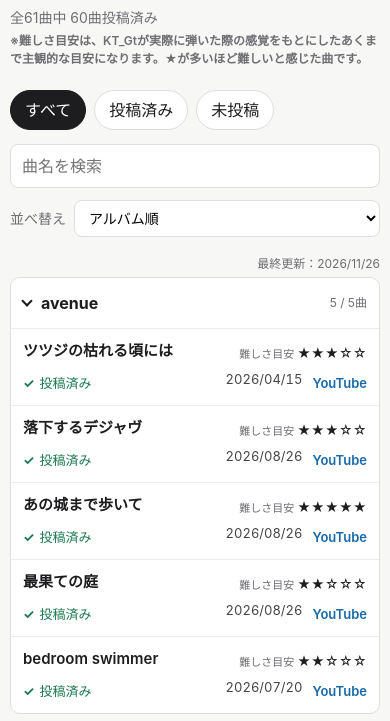
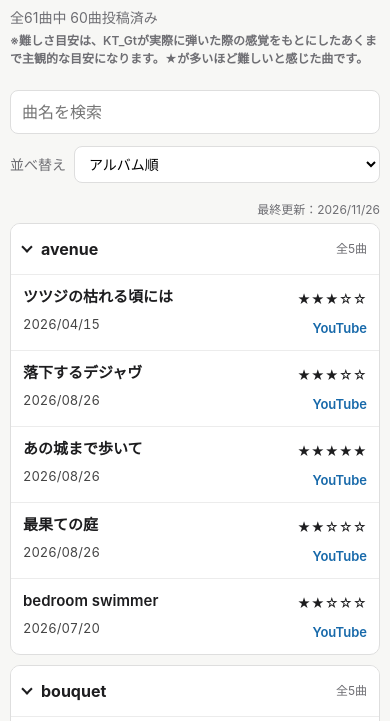
Before and after one commit to kt-guitar/guitar-song-list, a plain HTML site: page index.html in a window 390 px wide. Shown: the part 123-844 px from the top of the page. Drawn offline with Linux system fonts and the light colour scheme.

Commit message:
Replace posting status with optional song comments and responsive layout

```diff
--- a/index.html
+++ b/index.html
@@ -20,12 +20,6 @@
     </header>
 
     <section class="controls" aria-label="一覧の操作">
-      <div class="filter-tabs" role="group" aria-label="投稿状態で絞り込み">
-        <button class="filter-button is-active" data-filter="all">すべて</button>
-        <button class="filter-button" data-filter="posted">投稿済み</button>
-        <button class="filter-button" data-filter="unposted">未投稿</button>
-      </div>
-
       <div class="control-row">
         <label class="search-box">
           <span class="sr-only">曲名検索</span>
--- a/script.js
+++ b/script.js
@@ -2,10 +2,8 @@ const songList = document.getElementById("songList");
 const summary = document.getElementById("summary");
 const searchInput = document.getElementById("searchInput");
 const sortSelect = document.getElementById("sortSelect");
-const filterButtons = document.querySelectorAll(".filter-button");
 const lastUpdated = document.getElementById("lastUpdated");
 
-let currentFilter = "all";
 const collapsedAlbums = new Set();
 
 sortSelect.innerHTML = `
@@ -55,19 +53,12 @@ function getVisibleSongs() {
   const keyword = normalize(searchInput.value.trim());
 
   const result = songs.filter((song) => {
-    const posted = isPosted(song);
-
-    const matchesFilter =
-      currentFilter === "all" ||
-      (currentFilter === "posted" && posted) ||
-      (currentFilter === "unposted" && !posted);
-
     const matchesSearch =
       keyword === "" ||
       normalize(song.title).includes(keyword) ||
       normalize(song.album).includes(keyword);
 
-    return matchesFilter && matchesSearch;
+    return matchesSearch;
   });
 
   const sortType = sortSelect.value;
@@ -150,13 +141,8 @@ function renderSummary() {
   }
 }
 
-function createStatusHtml(song) {
-  const posted = isPosted(song);
-  return `
-    <span class="status ${posted ? "status-posted" : "status-unposted"}">
-      ${posted ? "投稿済み" : "未投稿"}
-    </span>
-  `;
+function createCommentHtml(song) {
+  return escapeHtml((song.comment || "").trim());
 }
 
 function createDateHtml(song) {
@@ -179,12 +165,13 @@ function createYoutubeHtml(song) {
 
 function createAlbumSongRow(song) {
   const tr = document.createElement("tr");
+  tr.classList.toggle("no-comment", !(song.comment || "").trim());
 
   tr.innerHTML = `
     <td class="song-title">${escapeHtml(song.title)}</td>
-    <td class="status-cell">${createStatusHtml(song)}</td>
+    <td class="difficulty">${createDifficultyHtml(song)}</td>
+    <td class="comment-cell">${createCommentHtml(song)}</td>
     <td class="date">${createDateHtml(song)}</td>
-    <td class="difficulty">${createDifficultyHtml(song)}</td>
     <td class="video-cell">${createYoutubeHtml(song)}</td>
   `;
 
@@ -193,13 +180,14 @@ function createAlbumSongRow(song) {
 
 function createFlatSongRow(song) {
   const tr = document.createElement("tr");
+  tr.classList.toggle("no-comment", !(song.comment || "").trim());
 
   tr.innerHTML = `
     <td class="song-title">${escapeHtml(song.title)}</td>
     <td class="album-cell">${escapeHtml(song.album)}</td>
-    <td class="status-cell">${createStatusHtml(song)}</td>
+    <td class="difficulty">${createDifficultyHtml(song)}</td>
+    <td class="comment-cell">${createCommentHtml(song)}</td>
     <td class="date">${createDateHtml(song)}</td>
-    <td class="difficulty">${createDifficultyHtml(song)}</td>
     <td class="video-cell">${createYoutubeHtml(song)}</td>
   `;
 
@@ -208,7 +196,6 @@ function createFlatSongRow(song) {
 
 function createAlbumSection(album, albumSongs) {
   const allAlbumSongs = songs.filter((song) => song.album === album);
-  const postedCount = allAlbumSongs.filter(isPosted).length;
   const totalCount = allAlbumSongs.length;
 
   const section = document.createElement("section");
@@ -228,7 +215,7 @@ function createAlbumSection(album, albumSongs) {
       <span class="chevron" aria-hidden="true"></span>
       <span class="album-name">${escapeHtml(album)}</span>
     </span>
-    <span class="album-count">${postedCount} / ${totalCount}曲</span>
+    <span class="album-count">全${totalCount}曲</span>
   `;
 
   headerButton.addEventListener("click", () => {
@@ -251,9 +238,9 @@ function createAlbumSection(album, albumSongs) {
     <thead>
       <tr>
         <th>曲名</th>
-        <th>状態</th>
+        <th>難しさ目安</th>
+        <th>コメント</th>
         <th>投稿日</th>
-        <th>難しさ目安</th>
         <th>動画</th>
       </tr>
     </thead>
@@ -285,9 +272,9 @@ function createFlatList(visibleSongs) {
       <tr>
         <th>曲名</th>
         <th>アルバム</th>
-        <th>状態</th>
+        <th>難しさ目安</th>
+        <th>コメント</th>
         <th>投稿日</th>
-        <th>難しさ目安</th>
         <th>動画</th>
       </tr>
     </thead>
@@ -347,18 +334,6 @@ function escapeAttribute(value) {
   return escapeHtml(value);
 }
 
-filterButtons.forEach((button) => {
-  button.addEventListener("click", () => {
-    currentFilter = button.dataset.filter;
-
-    filterButtons.forEach((item) => {
-      item.classList.toggle("is-active", item === button);
-    });
-
-    render();
-  });
-});
-
 searchInput.addEventListener("input", render);
 sortSelect.addEventListener("change", render);
 
--- a/songs.js
+++ b/songs.js
@@ -1,5 +1,6 @@
 // ギター弾いてみた投稿一覧
 // difficulty: 1〜5。未設定は null。
+// comment: 一言コメント。空欄の場合は表示しない。
 
 const albumOrder = [
   "avenue",
@@ -23,426 +24,487 @@ const songs = [
     title: "ツツジの枯れる頃には",
     date: "2026-04-15",
     youtube: "https://www.youtube.com/watch?v=GR2tezOeiwY",
-    difficulty: 3
+    difficulty: 3,
+    comment: ""
   },
   {
     album: "avenue",
     title: "落下するデジャヴ",
     date: "2026-08-26",
     youtube: "https://www.youtube.com/watch?v=gwusl_fBndI",
-    difficulty: 3
+    difficulty: 3,
+    comment: ""
   },
   {
     album: "avenue",
     title: "あの城まで歩いて",
     date: "2026-08-26",
     youtube: "https://www.youtube.com/watch?v=ISxALVBSAr8",
-    difficulty: 5
+    difficulty: 5,
+    comment: ""
   },
   {
     album: "avenue",
     title: "最果ての庭",
     date: "2026-08-26",
     youtube: "https://www.youtube.com/watch?v=FLx1YBrcLC4",
-    difficulty: 2
+    difficulty: 2,
+    comment: ""
   },
   {
     album: "avenue",
     title: "bedroom swimmer",
     date: "2026-07-20",
     youtube: "https://www.youtube.com/watch?v=zC35hDZK-88",
-    difficulty: 2
+    difficulty: 2,
+    comment: ""
   },
   {
     album: "bouquet",
     title: "群青逃避行",
     date: "2026-03-11",
     youtube: "https://www.youtube.com/watch?v=44ljogsijNE",
-    difficulty: 4
+    difficulty: 4,
+    comment: ""
   },
   {
     album: "bouquet",
     title: "誰もが密室にて息をする",
     date: "2026-02-13",
     youtube: "https://www.youtube.com/watch?v=3vm-GjK99pg",
-    difficulty: 4
+    difficulty: 4,
+    comment: ""
   },
   {
     album: "bouquet",
     title: "十七回忌",
     date: "2026-02-19",
     youtube: "https://www.youtube.com/watch?v=VSIe1v0pWEI",
-    difficulty: 2
+    difficulty: 2,
+    comment: ""
   },
   {
     album: "bouquet",
     title: "未完成に瞬いて",
     date: "2026-03-03",
     youtube: "https://www.youtube.com/watch?v=qgfZMBEfn8E",
-    difficulty: 2
+    difficulty: 2,
+    comment: ""
   },
   {
     album: "bouquet",
     title: "クリームソーダ",
     date: "2026-03-23",
     youtube: "https://www.youtube.com/watch?v=Y-4xcDwgnBc",
-    difficulty: 4
+    difficulty: 4,
+    comment: ""
   },
   {
     album: "antique",
     title: "旧世界より",
     date: "2026-01-28",
     youtube: "https://www.youtube.com/watch?v=0Z4agSCK8u8",
-    difficulty: 3
+    difficulty: 3,
+    comment: ""
   },
   {
     album: "antique",
     title: "千年鳥",
     date: "2026-04-12",
     youtube: "https://www.youtube.com/watch?v=XejFky8t7mQ",
-    difficulty: 2
+    difficulty: 2,
+    comment: ""
   },
   {
     album: "antique",
     title: "海馬の尻尾に小栴檀",
     date: "2026-03-30",
     youtube: "https://www.youtube.com/watch?v=2Gy_mAhFDac",
-    difficulty: 3
+    difficulty: 3,
+    comment: ""
   },
   {
     album: "antique",
     title: "額縁の中で",
     date: "2026-09-22",
     youtube: "https://www.youtube.com/watch?v=MHWdm27ssJM",
-    difficulty: 5
+    difficulty: 5,
+    comment: ""
   },
   {
     album: "antique",
     title: "渦巻く夏のフェルマータ",
     date: "2026-09-06",
     youtube: "https://www.youtube.com/watch?v=vhNeBmwa2zA",
-    difficulty: 4
+    difficulty: 4,
+    comment: ""
   },
   {
     album: "phenomenon",
     title: "フランネル",
     date: "2026-08-30",
     youtube: "https://www.youtube.com/watch?v=eRneTzQPobk",
-    difficulty: 3
+    difficulty: 3,
+    comment: ""
   },
   {
     album: "phenomenon",
     title: "沈丁花",
     date: "2025-12-13",
     youtube: "https://www.youtube.com/watch?v=g9X_vm8XRHk",
-    difficulty: 4
+    difficulty: 4,
+    comment: ""
   },
   {
     album: "phenomenon",
     title: "式日",
     date: "2026-10-19",
     youtube: "https://youtu.be/aFyHcsMljd8",
-    difficulty: 4
+    difficulty: 4,
+    comment: ""
   },
   {
     album: "phenomenon",
     title: "砂の王女",
     date: "2026-05-23",
     youtube: "https://www.youtube.com/watch?v=1QbgZj2FsY8",
-    difficulty: 5
+    difficulty: 5,
+    comment: ""
   },
   {
     album: "phenomenon",
     title: "眠れる海のセレナーデ",
     date: "2026-05-18",
     youtube: "https://www.youtube.com/watch?v=xWPf3yaUUbI",
-    difficulty: 1
+    difficulty: 1,
+    comment: ""
   },
   {
     album: "eyes",
     title: "五つ目の季節",
     date: "2026-10-12",
     youtube: "https://www.youtube.com/watch?v=K-BtTfZWeeY",
-    difficulty: 3
+    difficulty: 3,
+    comment: ""
   },
   {
     album: "eyes",
     title: "シンメトリー",
     date: "2026-08-15",
     youtube: "https://www.youtube.com/watch?v=2e_2nqk4s28",
-    difficulty: 2
+    difficulty: 2,
+    comment: ""
   },
   {
     album: "eyes",
     title: "空腹な動物のための",
     date: "2026-07-04",
     youtube: "https://www.youtube.com/watch?v=GodvwrHsJy4",
-    difficulty: 1
+    difficulty: 1,
+    comment: ""
   },
   {
     album: "eyes",
     title: "ドクダミ",
     date: "2026-10-07",
     youtube: "https://www.youtube.com/watch?v=MTnLWpRPdyo",
-    difficulty: 3
+    difficulty: 3,
+    comment: ""
   },
   {
     album: "eyes",
     title: "黄昏のレシピ",
     date: "2026-06-29",
     youtube: "https://www.youtube.com/watch?v=qd3uUFYYSRA",
-    difficulty: 3
+    difficulty: 3,
+    comment: ""
   },
   {
     album: "answer",
     title: "ベルベット",
     date: "2026-11-02",
     youtube: "https://youtu.be/R8E-5itjLuw",
-    difficulty: 3
+    difficulty: 3,
+    comment: ""
   },
   {
     album: "answer",
     title: "夜顔",
     date: "2026-09-10",
     youtube: "https://www.youtube.com/watch?v=HPTyF93GFTk",
-    difficulty: 2
+    difficulty: 2,
+    comment: ""
   },
   {
     album: "answer",
     title: "マテリアル",
     date: "2026-05-04",
     youtube: "https://www.youtube.com/watch?v=_8VYWRCBtSQ",
-    difficulty: 3
+    difficulty: 3,
+    comment: ""
   },
   {
     album: "answer",
     title: "波打ち際のマーチ",
     date: "2026-09-28",
     youtube: "https://youtu.be/DpNL8IFKXko",
-    difficulty: 1
+    difficulty: 1,
+    comment: ""
   },
   {
     album: "answer",
     title: "garuda",
     date: "2026-05-13",
     youtube: "https://www.youtube.com/watch?v=uJhrnVip3II",
-    difficulty: 4
+    difficulty: 4,
+    comment: ""
   },
   {
     album: "cubism",
     title: "Utopia",
     date: "2026-07-11",
     youtube: "https://www.youtube.com/watch?v=bhonsLJ7ui0",
-    difficulty: 4
+    difficulty: 4,
+    comment: ""
   },
   {
     album: "cubism",
     title: "トロイメライ",
     date: "2026-04-07",
     youtube: "https://www.youtube.com/watch?v=APNrK97vq00",
-    difficulty: 2
+    difficulty: 2,
+    comment: ""
   },
   {
     album: "cubism",
     title: "水びたしの国",
     date: "2026-04-05",
     youtube: "https://www.youtube.com/watch?v=4d-Nb068xMc",
-    difficulty: 4
+    difficulty: 4,
+    comment: ""
   },
   {
     album: "cubism",
     title: "灰羽",
     date: "2026-04-22",
     youtube: "https://www.youtube.com/watch?v=iRqxn6LMqFA",
-    difficulty: 4
+    difficulty: 4,
+    comment: ""
   },
   {
     album: "cubism",
     title: "蒲公英",
     date: "2026-07-26",
     youtube: "https://www.youtube.com/watch?v=ySDAzcD49As",
-    difficulty: 2
+    difficulty: 2,
+    comment: ""
   },
   {
     album: "theory",
     title: "獣",
     date: "2026-04-19",
     youtube: "https://www.youtube.com/watch?v=qjt6VEpo0QU",
-    difficulty: 4
+    difficulty: 4,
+    comment: ""
   },
   {
     album: "theory",
     title: "透明造花",
     date: "2026-06-23",
     youtube: "https://www.youtube.com/watch?v=bOPeQm0K_bc",
-    difficulty: 5
+    difficulty: 5,
+    comment: ""
   },
   {
     album: "theory",
     title: "亡き王女のための水域",
     date: "2026-05-26",
     youtube: "https://www.youtube.com/watch?v=IMzvTHIh-qI",
-    difficulty: 3
+    difficulty: 3,
+    comment: ""
   },
   {
     album: "theory",
     title: "架空船",
     date: "2026-06-05",
     youtube: "https://www.youtube.com/watch?v=Gex5EQYDJjE",
-    difficulty: 5
+    difficulty: 5,
+    comment: ""
   },
   {
     album: "theory",
     title: "斜陽",
     date: "2026-07-15",
     youtube: "https://www.youtube.com/watch?v=oQn1I72SULc",
-    difficulty: 2
+    difficulty: 2,
+    comment: ""
   },
   {
     album: "flask",
     title: "epilogue",
     date: "2026-06-11",
     youtube: "https://www.youtube.com/watch?v=c-1McT9TNoc",
-    difficulty: 2
+    difficulty: 2,
+    comment: ""
   },
   {
     album: "flask",
     title: "憧景",
     date: "2026-11-17",
     youtube:"https://youtu.be/QKu2GVa0QJ0?si=rMXGRDxEJLtyAF8f",
-    difficulty: 5
+    difficulty: 5,
+    comment: ""
   },
   {
     album: "flask",
     title: "水仙",
     date: "2026-01-22",
     youtube: "https://www.youtube.com/watch?v=IYQGsC5YjRg",
-    difficulty: 2
+    difficulty: 2,
+    comment: ""
   },
   {
     album: "flask",
     title: "candle tower",
     date: "2026-07-29",
     youtube: "https://www.youtube.com/watch?v=gPRsfgXr31k",
-    difficulty: 5
+    difficulty: 5,
+    comment: ""
   },
   {
     album: "flask",
     title: "走馬灯",
     date: "2026-05-09",
     youtube: "https://www.youtube.com/watch?v=U-oQmbp-Lpg",
-    difficulty: 3
+    difficulty: 3,
+    comment: ""
   },
   {
     album: "hameln",
     title: "水葬",
     date: "2026-09-03",
     youtube: "https://www.youtube.com/watch?v=omSYZ0pPoKY",
-    difficulty: 2
+    difficulty: 2,
+    comment: ""
   },
   {
     album: "hameln",
     title: "命日",
     date: "2026-01-06",
     youtube: "https://www.youtube.com/watch?v=7fDH3lIZrlk",
-    difficulty: 4
+    difficulty: 4,
+    comment: ""
   },
   {
     album: "hameln",
     title: "dry flower",
     date: "2026-11-09",
     youtube: "https://youtu.be/OT-SPrrOGEU",
-    difficulty: 3
+    difficulty: 3,
+    comment: ""
   },
   {
     album: "hameln",
     title: "蜂蜜",
     date: "2026-03-29",
     youtube: "https://www.youtube.com/watch?v=YRuLF5N4Zxo",
-    difficulty: 3
+    difficulty: 3,
+    comment: ""
   },
   {
     album: "hameln",
     title: "nazca",
     date: "2026-09-14",
     youtube: "https://www.youtube.com/watch?v=c0-LrM7_yf4",
-    difficulty: 4
+    difficulty: 4,
+    comment: ""
   },
   {
     album: "indoor",
     title: "桜の木の下には",
     date: "2026-04-26",
     youtube: "https://www.youtube.com/watch?v=fuOftP2mKOQ",
-    difficulty: 3
+    difficulty: 3,
+    comment: ""
   },
   {
     album: "indoor",
     title: "look at the sea",
     date: "2026-11-26",
     youtube: "https://www.youtube.com/watch?v=T8_ZeT74FSg",
-    difficulty: 2
+    difficulty: 2,
+    comment: ""
   },
   {
     album: "indoor",
     title: "caramel city",
     date: "2026-10-01",
     youtube: "https://www.youtube.com/watch?v=ZGZFHVN7ZLo",
-    difficulty: 3
+    difficulty: 3,
+    comment: ""
   },
   {
     album: "indoor",
     title: "泡と魔女",
     date: "2026-06-17",
     youtube: "https://www.youtube.com/watch?v=coVf4lUlyg0",
-    difficulty: 3
+    difficulty: 3,
+    comment: ""
   },
   {
     album: "indoor",
     title: "あの秋とスクールデイズ",
     date: "2026-09-18",
     youtube: "https://www.youtube.com/watch?v=Slq7ayjO4xA",
-    difficulty: 4
+    difficulty: 4,
+    comment: ""
   },
   {
     album: "thirsty",
     title: "色水",
     date: "",
     youtube: "",
-    difficulty: null
+    difficulty: null,
+    comment: ""
   },
   {
     album: "thirsty",
     title: "シュガーサーフ",
     date: "2026-08-10",
     youtube: "https://www.youtube.com/watch?v=RrVwKVsZQFg",
-    difficulty: 3
+    difficulty: 3,
+    comment: ""
   },
   {
     album: "thirsty",
     title: "5月の呪い",
     date: "2026-05-01",
     youtube: "https://www.youtube.com/watch?v=Oq86Mle6ySw",
-    difficulty: 2
+    difficulty: 2,
+    comment: ""
   },
   {
     album: "thirsty",
     title: "砂と少女",
     date: "2026-10-26",
     youtube: "https://youtu.be/LpCXZhbcP3s",
-    difficulty: 4
+    difficulty: 4,
+    comment: ""
   },
   {
     album: "thirsty",
     title: "紫陽花",
     date: "2026-06-01",
     youtube: "https://www.youtube.com/watch?v=sr7vjCSVeO0",
-    difficulty: 4
+    difficulty: 4,
+    comment: ""
   },
   {
     album: "その他",
     title: "夕立と魚",
     date: "2026-08-04",
     youtube: "https://www.youtube.com/watch?v=E_wX3xtd83U",
-    difficulty: 2
+    difficulty: 2,
+    comment: ""
   },
 ];
--- a/style.css
+++ b/style.css
@@ -70,33 +70,6 @@ h1 {
 
 .controls {
   margin-bottom: 18px;
-}
-
-.filter-tabs {
-  display: flex;
-  gap: 8px;
-  margin-bottom: 14px;
-  flex-wrap: wrap;
-}
-
-.filter-button {
-  appearance: none;
-  border: 1px solid var(--line);
-  background: var(--panel);
-  color: var(--text);
-  border-radius: 999px;
-  padding: 7px 14px;
-  cursor: pointer;
-}
-
-.filter-button:hover {
-  border-color: #bcbcbc;
-}
-
-.filter-button.is-active {
-  background: var(--text);
-  border-color: var(--text);
-  color: #fff;
 }
 
 .control-row {
@@ -244,11 +217,11 @@ h1 {
   display: none;
 }
 
-.album-song-table col:nth-child(1) { width: 34%; }
-.album-song-table col:nth-child(2) { width: 15%; }
-.album-song-table col:nth-child(3) { width: 18%; }
-.album-song-table col:nth-child(4) { width: 20%; }
-.album-song-table col:nth-child(5) { width: 13%; }
+.album-song-table col:nth-child(1) { width: 27%; }
+.album-song-table col:nth-child(2) { width: 16%; }
+.album-song-table col:nth-child(3) { width: 31%; }
+.album-song-table col:nth-child(4) { width: 15%; }
+.album-song-table col:nth-child(5) { width: 11%; }
 
 .flat-list {
   border: 1px solid var(--line);
@@ -261,11 +234,11 @@ h1 {
   width: 100%;
 }
 
-.flat-song-table col:nth-child(1) { width: 27%; }
-.flat-song-table col:nth-child(2) { width: 15%; }
-.flat-song-table col:nth-child(3) { width: 13%; }
-.flat-song-table col:nth-child(4) { width: 16%; }
-.flat-song-table col:nth-child(5) { width: 18%; }
+.flat-song-table col:nth-child(1) { width: 22%; }
+.flat-song-table col:nth-child(2) { width: 12%; }
+.flat-song-table col:nth-child(3) { width: 15%; }
+.flat-song-table col:nth-child(4) { width: 25%; }
+.flat-song-table col:nth-child(5) { width: 15%; }
 .flat-song-table col:nth-child(6) { width: 11%; }
 
 .album-cell {
@@ -274,28 +247,15 @@ h1 {
   overflow-wrap: anywhere;
 }
 
-.status {
-  display: inline-flex;
-  align-items: center;
-  gap: 7px;
-  font-size: 14px;
-  white-space: nowrap;
+.comment-cell {
+  color: var(--muted);
+  font-size: 13px;
+  line-height: 1.55;
+  overflow-wrap: anywhere;
 }
 
-.status::before {
-  content: "";
-  width: 8px;
-  height: 8px;
-  border-radius: 50%;
-  background: currentColor;
-}
-
-.status-posted {
-  color: var(--posted);
-}
-
-.status-unposted {
-  color: var(--unposted);
+.song-title {
+  overflow-wrap: anywhere;
 }
 
 .date {
@@ -362,7 +322,13 @@ h1 {
   border: 0;
 }
 
-@media (max-width: 700px) {
+@media (min-width: 851px) {
+  .song-table th,
+  .song-table td { padding: 11px 12px; }
+  .date, .youtube-link { font-size: 14px; }
+}
+
+@media (max-width: 850px) {
   .page {
     width: min(100% - 20px, 1040px);
     padding-top: 28px;
@@ -425,7 +391,6 @@ h1 {
     min-width: 0;
   }
 
-  .status,
   .date,
   .youtube-link,
   .no-link,
@@ -436,24 +401,6 @@ h1 {
 
   .difficulty-stars {
     font-size: 13px;
-  }
-
-  .status-posted::before {
-    content: "✓";
-    width: auto;
-    height: auto;
-    border-radius: 0;
-    background: none;
-    font-weight: 700;
-    line-height: 1;
-  }
-
-  .status-unposted::before {
-    display: none;
-  }
-
-  .status {
-    gap: 5px;
   }
 
   .album-header {
@@ -470,14 +417,21 @@ h1 {
 
   .album-song-table tr {
     display: grid;
-    grid-template-columns: minmax(0, 1fr) auto auto;
+    grid-template-columns: minmax(0, 1fr) auto;
     grid-template-areas:
-      "title difficulty difficulty"
-      "status date video";
+      "title difficulty"
+      "comment comment"
+      "date video";
     column-gap: 10px;
-    row-gap: 6px;
+    row-gap: 5px;
     padding: 11px 12px;
     border-bottom: 1px solid var(--soft-line);
+  }
+
+  .album-song-table tr.no-comment {
+    grid-template-areas:
+      "title difficulty"
+      "date video";
   }
 
   .album-song-table tr:last-child {
@@ -492,8 +446,13 @@ h1 {
     overflow-wrap: anywhere;
   }
 
-  .album-song-table .status-cell {
-    grid-area: status;
+  .song-table .comment-cell {
+    grid-area: comment;
+    white-space: normal;
+  }
+
+  .song-table tr.no-comment .comment-cell {
+    display: none;
   }
 
   .album-song-table .date {
@@ -504,13 +463,6 @@ h1 {
   .album-song-table .difficulty {
     grid-area: difficulty;
     justify-self: end;
-  }
-
-  .album-song-table .difficulty::before {
-    content: "難しさ目安 ";
-    color: var(--muted);
-    font-size: 11px;
-    font-weight: 500;
   }
 
   .album-song-table .video-cell {
@@ -528,15 +480,23 @@ h1 {
 
   .flat-song-table tr {
     display: grid;
-    grid-template-columns: minmax(0, 1fr) auto auto;
+    grid-template-columns: minmax(0, 1fr) auto;
     grid-template-areas:
-      "title title title"
-      "album difficulty difficulty"
-      "status date video";
+      "title title"
+      "album difficulty"
+      "comment comment"
+      "date video";
     column-gap: 10px;
     row-gap: 5px;
     padding: 12px;
     border-bottom: 1px solid var(--soft-line);
+  }
+
+  .flat-song-table tr.no-comment {
+    grid-template-areas:
+      "title title"
+      "album difficulty"
+      "date video";
   }
 
   .flat-song-table tr:last-child {
@@ -559,10 +519,6 @@ h1 {
     font-weight: 600;
   }
 
-  .flat-song-table .status-cell {
-    grid-area: status;
-  }
-
   .flat-song-table .date {
     grid-area: date;
     justify-self: start;
@@ -573,14 +529,8 @@ h1 {
     justify-self: end;
   }
 
-  .flat-song-table .difficulty::before {
-    content: "難しさ目安 ";
-    color: var(--muted);
-    font-size: 11px;
-    font-weight: 500;
-  }
-
   .flat-song-table .video-cell {
     grid-area: video;
     justify-self: end;
   }
+}
```
